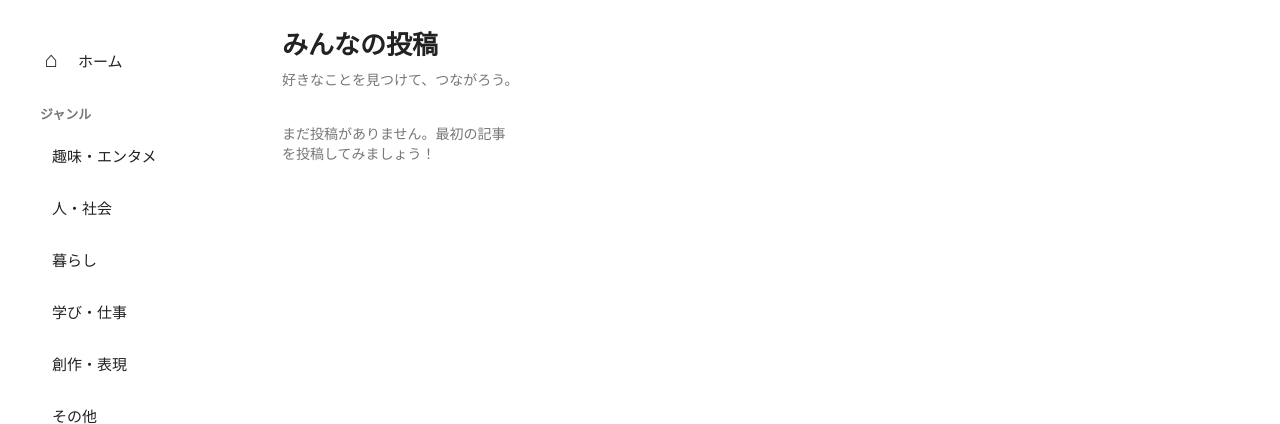
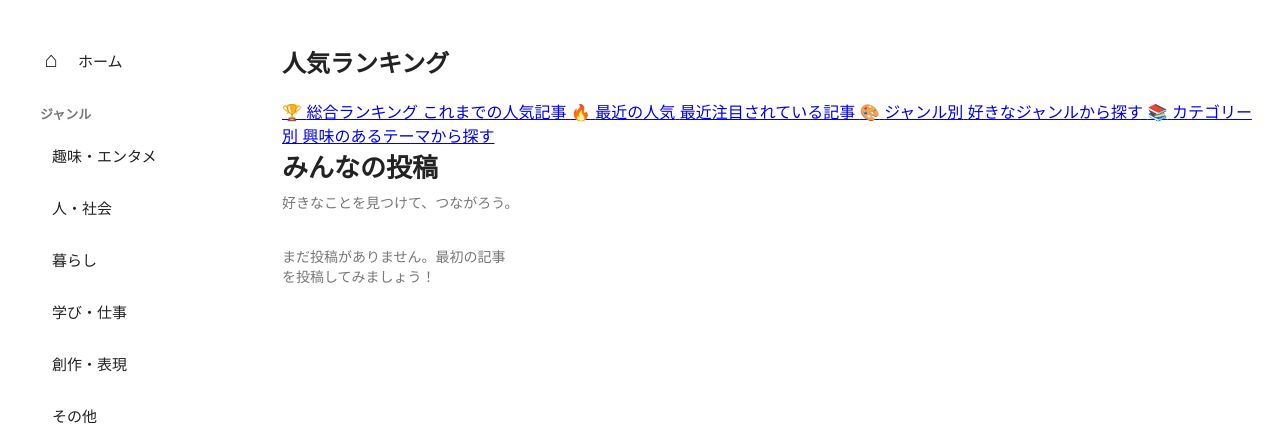
Before and after one commit to sat0816har-cpu/django_app, a Django app: page / in a window 1280 px wide. Shown: the part 81-505 px from the top of the page. Run offline with Django 4.2, Linux system fonts and the light colour scheme; data that the repository does not hold is empty.

Commit message:
Add ranking section to articles index page
Added a ranking section with various ranking cards to the articles index page.

```diff
--- a/templates/articles/index.html
+++ b/templates/articles/index.html
@@ -4,6 +4,52 @@
 {% load static %}
 
 {% block content %}
+
+
+<div class="ranking-section">
+
+    <h2 class="ranking-section-title">
+        人気ランキング
+    </h2>
+
+    <div class="ranking-card-grid">
+
+        <a href="{% url 'article_ranking' %}" class="ranking-card">
+            <span class="ranking-card-icon">🏆</span>
+            <span class="ranking-card-title">総合ランキング</span>
+            <span class="ranking-card-description">
+                これまでの人気記事
+            </span>
+        </a>
+
+        <a href="#" class="ranking-card">
+            <span class="ranking-card-icon">🔥</span>
+            <span class="ranking-card-title">最近の人気</span>
+            <span class="ranking-card-description">
+                最近注目されている記事
+            </span>
+        </a>
+
+        <a href="#" class="ranking-card">
+            <span class="ranking-card-icon">🎨</span>
+            <span class="ranking-card-title">ジャンル別</span>
+            <span class="ranking-card-description">
+                好きなジャンルから探す
+            </span>
+        </a>
+
+        <a href="#" class="ranking-card">
+            <span class="ranking-card-icon">📚</span>
+            <span class="ranking-card-title">カテゴリー別</span>
+            <span class="ranking-card-description">
+                興味のあるテーマから探す
+            </span>
+        </a>
+
+    </div>
+
+</div>
+
 
 <div class="feed-header">
     <h2 class="feed-title">みんなの投稿</h2>
```
